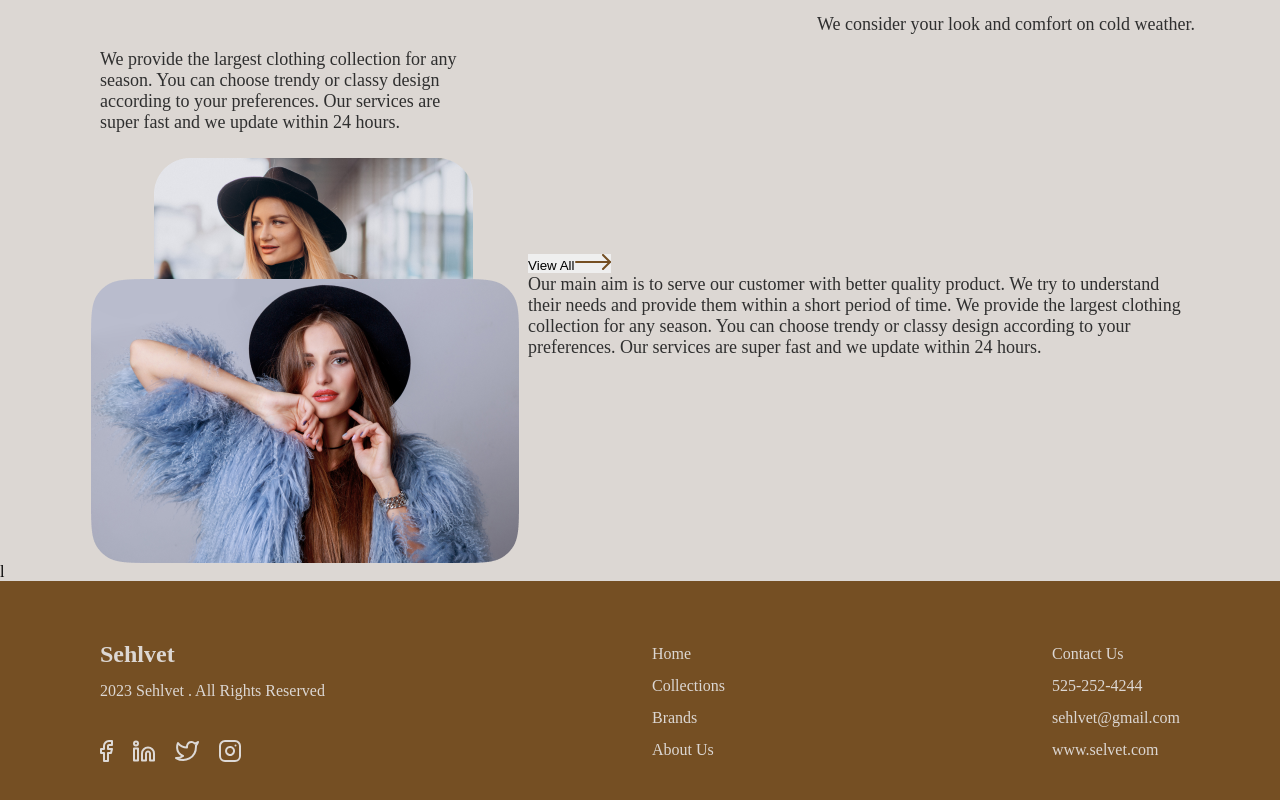
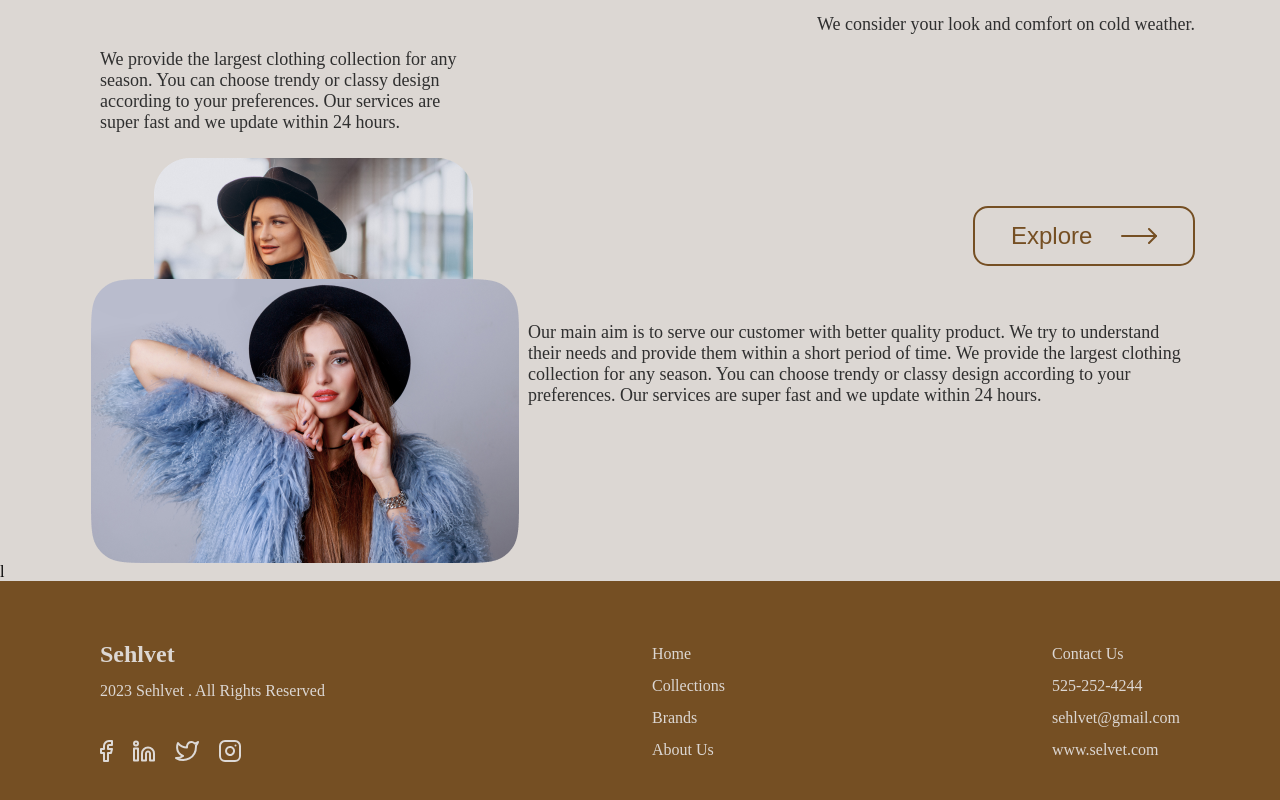
Before and after one commit to KiwiScreams/Sehlvet-landing-page, a React (Vite) app: page / in a window 1280 px wide. Shown: the part 5978-6778 px from the top of the page. Built offline with nearby package versions, Linux system fonts and the light colour scheme.

Commit message:
btn styles

```diff
--- a/src/components/winter/Winter.css
+++ b/src/components/winter/Winter.css
@@ -57,3 +57,28 @@
     left: -9px;
     bottom: 0;
 }
+.winter--component button
+{
+    width: 222px;
+    height: 60px;
+    border: 2px solid var(--brown-clr);
+    color: var(--brown-clr);
+    font-size: var(--font-size-24px);
+    background-color: transparent;
+    border-radius: 15px;
+    display: flex;
+    justify-content: space-between;
+    align-items: center;
+    padding: 0 36px;
+    margin-bottom: 56px;
+    margin-left: auto;
+}
+.winter--component button:hover
+{
+    color: var(--white-clr);
+    background-color: var(--brown-clr);
+}
+.winter--component button:hover svg > path
+{
+    stroke: var(--white-clr);
+}
--- a/src/components/winter/Winter.jsx
+++ b/src/components/winter/Winter.jsx
@@ -25,7 +25,7 @@ const Winter = () => {
           </div>
           <div className="right-container">
             <button>
-              View All
+              Explore
               <svg
                 width="36"
                 height="16"
```
